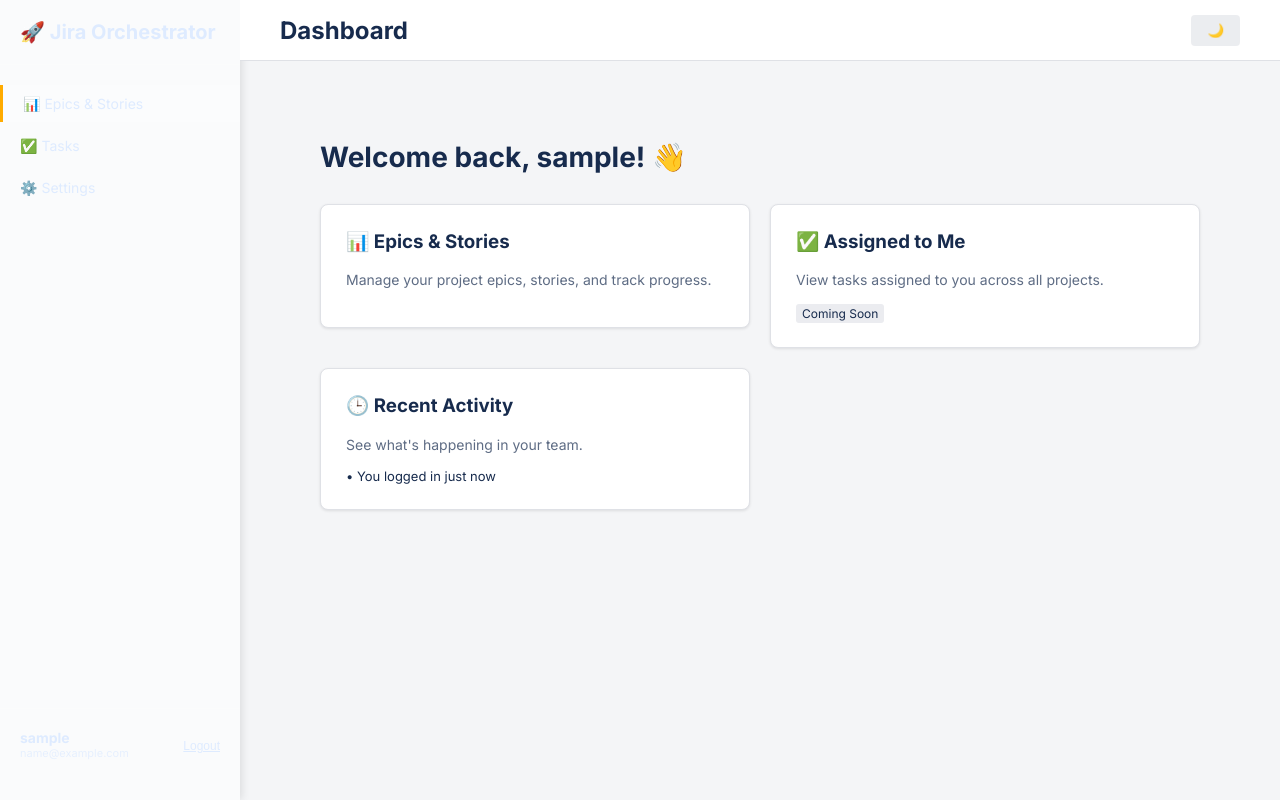
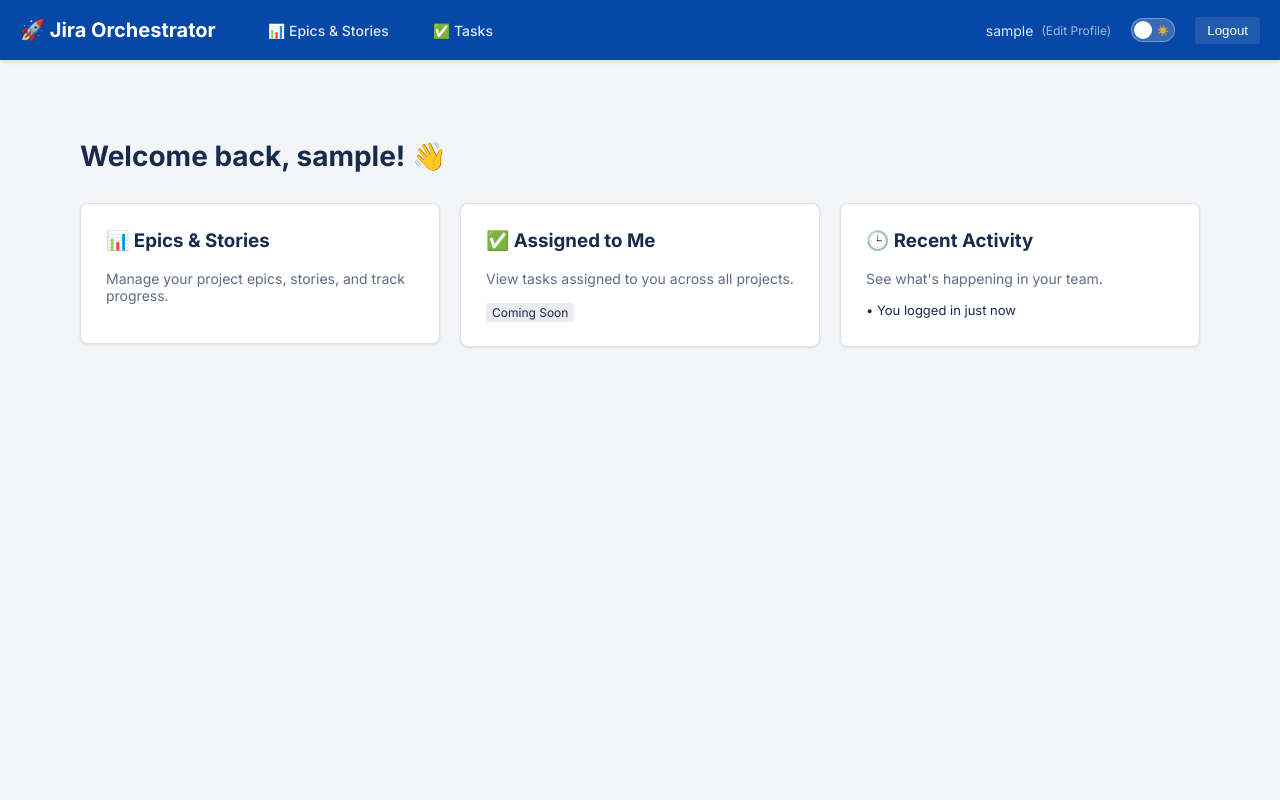
Before and after one commit to sudhirkumarlearn360/zira-automation, a Django app: template frontend/templates/home.html in a window 1280 px wide. Run offline with Django 4.2, Linux system fonts and the light colour scheme; the template is opened without the code that fills it, so the values that code supplies are empty; the visitor is signed in with stand-in values (Sample User, id 1); parts of the project's set-up code (start-up, migrations or seed data) failed here and were passed over.

Commit message:
hgfdytfyt

```diff
--- a/frontend/templates/base.html
+++ b/frontend/templates/base.html
@@ -11,18 +11,18 @@
     <link href="https://fonts.googleapis.com/css2?family=Inter:wght@400;500;600;700&display=swap" rel="stylesheet">
     <style>
         :root {
-            --sidebar-width: 240px;
+            --sidebar-width: 0px;
             --primary-color: #0052cc;
-            --sidebar-bg: #0747a6;
-            --sidebar-text: #deebff;
+            --header-bg: #0747a6;
+            --header-text: #deebff;
             --bg-color: #f4f5f7;
             --text-color: #172b4d;
         }
 
         [data-theme="dark"] {
             --primary-color: #4c9aff;
-            --sidebar-bg: #0b1a30;
-            --sidebar-text: #b3d4ff;
+            --header-bg: #0b1a30;
+            --header-text: #b3d4ff;
             --bg-color: #1b2638;
             --text-color: #e6e9f0;
         }
@@ -34,80 +34,153 @@
             padding: 0;
             height: 100vh;
             display: flex;
+            flex-direction: column;
             color: var(--text-color);
             overflow: hidden;
         }
 
-        /* Sidebar */
-        .app-sidebar {
-            width: var(--sidebar-width);
-            background: var(--sidebar-bg);
-            color: var(--sidebar-text);
+        /* Top Header Navigation */
+        .app-header {
+            height: 60px;
+            background: var(--header-bg);
+            color: var(--header-text);
             display: flex;
-            flex-direction: column;
-            padding: 20px 0;
+            align-items: center;
+            padding: 0 20px;
+            box-shadow: 0 2px 4px rgba(0,0,0,0.1);
             flex-shrink: 0;
-            box-shadow: 2px 0 8px rgba(0,0,0,0.1);
+            justify-content: space-between;
         }
 
         .brand {
-            padding: 0 20px 20px;
             font-size: 20px;
             font-weight: 700;
             display: flex;
             align-items: center;
             gap: 10px;
-            border-bottom: 1px solid rgba(255,255,255,0.1);
+            color: white;
+            text-decoration: none;
+            margin-right: 40px;
         }
 
         .nav-links {
+            display: flex;
+            align-items: center;
+            gap: 20px;
             flex: 1;
-            padding: 20px 0;
-            display: flex;
-            flex-direction: column;
-            gap: 5px;
         }
 
         .nav-item {
-            padding: 10px 20px;
             text-decoration: none;
-            color: inherit;
+            color: var(--header-text);
+            font-weight: 500;
+            font-size: 14px;
+            padding: 8px 12px;
+            border-radius: 3px;
+            transition: background 0.2s;
+        }
+        .nav-item:hover, .nav-item.active { background: rgba(255,255,255,0.1); color: white; }
+
+        .user-actions {
             display: flex;
             align-items: center;
-            gap: 10px;
-            transition: background 0.2s;
+            gap: 20px;
             font-size: 14px;
         }
-        .nav-item:hover { background: rgba(255,255,255,0.1); }
-        .nav-item.active { background: rgba(255,255,255,0.15); border-left: 3px solid #ffab00; }
 
-        .user-profile {
-            padding: 20px;
-            border-top: 1px solid rgba(255,255,255,0.1);
-            font-size: 14px;
+        .profile-link {
+            text-decoration: none;
+            color: var(--header-text);
             display: flex;
             align-items: center;
-            justify-content: space-between;
+            gap: 8px;
         }
+        .profile-link:hover { text-decoration: underline; color: white; }
+
+        /* Toggle Switch */
+        .theme-switch {
+            position: relative;
+            display: inline-block;
+            width: 44px;
+            height: 24px;
+        }
+
+        .theme-switch input {
+            opacity: 0;
+            width: 0;
+            height: 0;
+        }
+
+        .slider {
+            position: absolute;
+            cursor: pointer;
+            top: 0;
+            left: 0;
+            right: 0;
+            bottom: 0;
+            background-color: rgba(255,255,255,0.2);
+            transition: .4s;
+            border-radius: 24px;
+            border: 1px solid rgba(255,255,255,0.3);
+        }
+
+        .slider:before {
+            position: absolute;
+            content: "";
+            height: 18px;
+            width: 18px;
+            left: 2px;
+            bottom: 2px;
+            background-color: white;
+            transition: .4s;
+            border-radius: 50%;
+        }
+
+        input:checked + .slider {
+            background-color: var(--primary-color);
+            border-color: var(--primary-color);
+        }
+
+        input:checked + .slider:before {
+            transform: translateX(20px);
+        }
+
+        /* Icons inside slider (Optional polish) */
+        .slider.round:after {
+            content: '☀️';
+            position: absolute;
+            right: 5px;
+            top: 50%;
+            transform: translateY(-50%);
+            font-size: 10px;
+            opacity: 0.8;
+            pointer-events: none;
+        }
+        input:checked + .slider:after {
+            content: '🌙';
+            left: 6px;
+            right: auto;
+            color: white;
+        }
+
+        .logout-btn {
+            background: rgba(255,255,255,0.1);
+            border: none;
+            color: white;
+            cursor: pointer;
+            padding: 6px 12px;
+            border-radius: 3px;
+            font-weight: 500;
+        }
+        .logout-btn:hover { background: rgba(255,255,255,0.2); }
 
         /* Main Content */
         .app-main {
             flex: 1;
             display: flex;
             flex-direction: column;
-            height: 100vh;
             overflow: hidden;
-        }
-
-        .header-bar {
-            height: 60px;
-            background: white; /* Dark mode handle via JS/CSS var if needed for header */
-            border-bottom: 1px solid #dfe1e6;
-            display: flex;
-            align-items: center;
-            padding: 0 40px;
-            justify-content: space-between;
-            flex-shrink: 0;
+            width: 100%;
         }
 
         .workspace {
@@ -116,49 +189,8 @@
             padding: 20px 40px;
             display: flex;
             gap: 20px;
+            justify-content: center; /* Center content if needed, else remove */
         }
-
-        /* Existing Styles (Refined) */
-        .column-container {
-            flex: 1;
-            display: flex;
-            flex-direction: column;
-            background: #ebecf0;
-            border-radius: 8px;
-            overflow: hidden;
-            max-width: 350px;
-        }
-
-        .column-header {
-            padding: 15px;
-            font-weight: 600;
-            font-size: 12px;
-            text-transform: uppercase;
-            color: #5e6c84;
-            background: #f4f5f7;
-            border-bottom: 1px solid #dfe1e6;
-        }
-
-        .story-list {
-            flex: 1;
-            padding: 10px;
-            overflow-y: auto;
-            display: flex;
-            flex-direction: column;
-            gap: 8px;
-        }
-
-        .card {
-            background: white;
-            padding: 15px;
-            border-radius: 4px;
-            box-shadow: 0 1px 3px rgba(0,0,0,0.1);
-            cursor: grab;
-            font-size: 14px;
-            line-height: 1.5;
-            transition: transform 0.1s, box-shadow 0.1s;
-        }
-        .card:hover { transform: translateY(-1px); box-shadow: 0 4px 6px rgba(0,0,0,0.1); }
 
         /* Auth Page Specials */
         .auth-container {
@@ -172,9 +204,6 @@
         .btn { padding: 8px 16px; border-radius: 4px; border: none; font-weight: 600; cursor: pointer; }
         .btn-primary { background: #0052cc; color: white; }
         .btn-secondary { background: rgba(9, 30, 66, 0.08); color: #42526e; }
-
-        /* Logout Form */
-        .logout-btn { background: none; border: none; color: inherit; cursor: pointer; text-decoration: underline; font-size: 12px; padding: 0; }
     </style>
     <!-- Theme Support -->
     <link href="{% static 'css/theme.css' %}" rel="stylesheet">
@@ -185,39 +214,39 @@
 </head>
 <body>
     {% if user.is_authenticated %}
-    <!-- Sidebar for Authenticated Users -->
-    <aside class="app-sidebar">
-        <div class="brand">
-            <span>🚀 Jira Orchestrator</span>
+    <!-- Top Navigation Bar -->
+    <header class="app-header">
+        <div style="display: flex; align-items: center;">
+            <a href="/" class="brand">🚀 Jira Orchestrator</a>
+            <nav class="nav-links">
+                <a href="/epics/" class="nav-item">📊 Epics & Stories</a>
+                <a href="#" class="nav-item">✅ Tasks</a>
+            </nav>
         </div>
-        <nav class="nav-links">
-            <a href="/epics/" class="nav-item active">📊 Epics & Stories</a>
-            <a href="#" class="nav-item">✅ Tasks</a>
-            <a href="#" class="nav-item">⚙️ Settings</a>
-        </nav>
-        <div class="user-profile">
-            <div style="display: flex; flex-direction: column;">
-                <strong>{{ user.username }}</strong>
-                <span style="font-size: 11px; opacity: 0.7;">{{ user.email }}</span>
-            </div>
-            <form method="post" action="{% url 'logout' %}">
+
+        <div class="user-actions">
+            <!-- Profile Link -->
+            <a href="#" class="profile-link">
+                <span>{{ user.username }}</span>
+                <span style="opacity: 0.7; font-size: 12px;">(Edit Profile)</span>
+            </a>
+
+            <!-- Theme Toggle -->
+            <label class="theme-switch" title="Toggle Theme">
+                <input type="checkbox" id="themeCheckbox" onchange="toggleTheme()">
+                <span class="slider round"></span>
+            </label>
+
+            <!-- Logout -->
+            <form method="post" action="{% url 'logout' %}" style="display: inline;">
                 {% csrf_token %}
                 <button type="submit" class="logout-btn">Logout</button>
             </form>
         </div>
-    </aside>
+    </header>
     {% endif %}
 
     <main class="app-main">
-        {% if user.is_authenticated %}
-        <header class="header-bar">
-            <h2>Dashboard</h2>
-            <button id="themeToggle" class="btn btn-secondary" onclick="toggleTheme()" style="min-width: 40px;">
-                🌙
-            </button>
-        </header>
-        {% endif %}
-
         <div class="workspace" style="{% if not user.is_authenticated %}padding:0;{% endif %}">
             {% block content %}
             {% endblock %}
@@ -225,9 +254,17 @@
     </main>
 
     <script>
+        // Sync Checkbox on Load
+        const currentTheme = localStorage.getItem('theme') || 'light';
+        const checkbox = document.getElementById('themeCheckbox');
+        if (checkbox && currentTheme === 'dark') {
+            checkbox.checked = true;
+        }
+
         function toggleTheme() {
-            const current = document.documentElement.getAttribute('data-theme');
-            const target = current === 'light' ? 'dark' : 'light';
+            const checkbox = document.getElementById('themeCheckbox');
+            const target = checkbox.checked ? 'dark' : 'light';
+
             document.documentElement.setAttribute('data-theme', target);
             localStorage.setItem('theme', target);
         }
```
